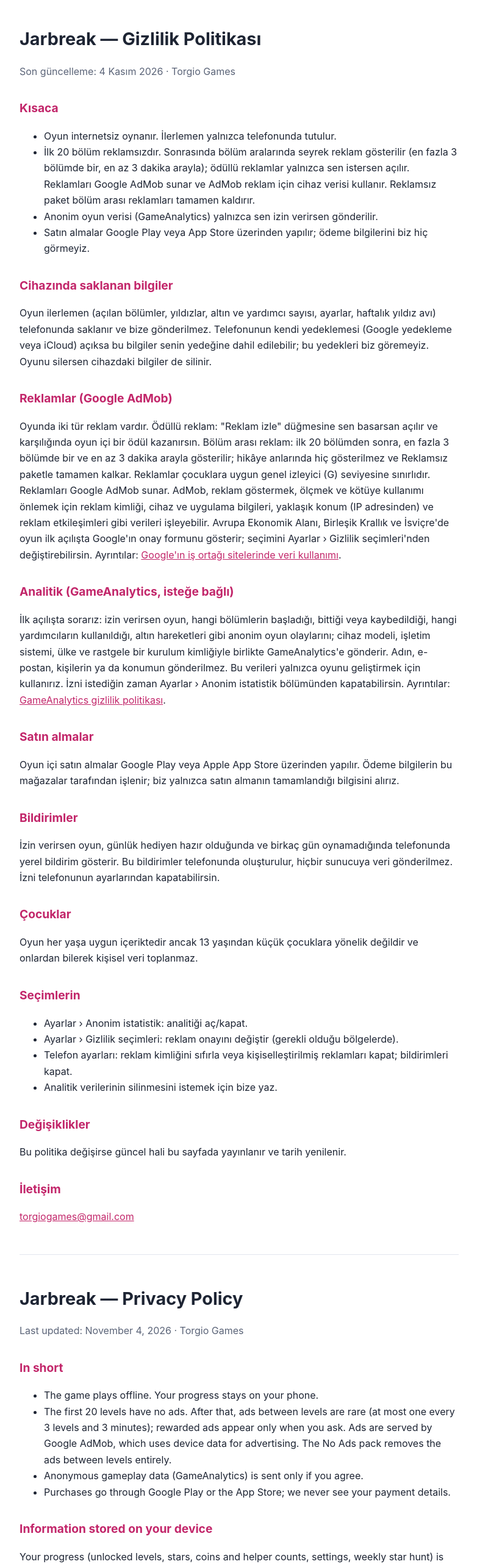
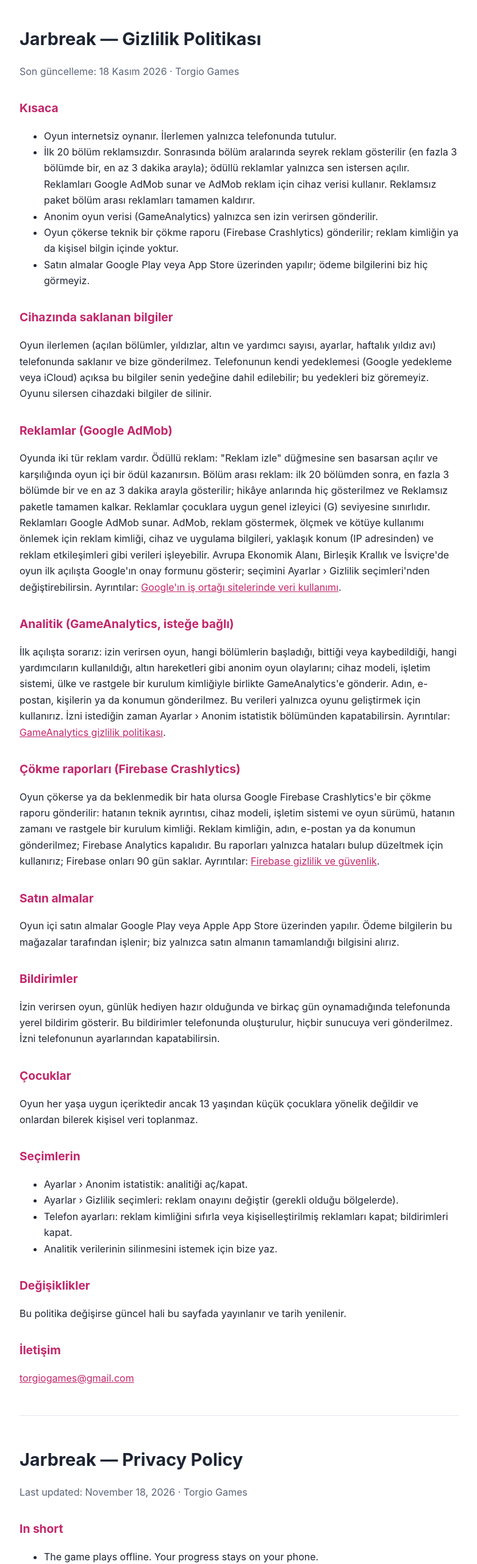
Before and after one commit to TorgioGames/torgiogames.github.io, a plain HTML site: page smashtale/privacy.html in a window 1280 px wide. Shown: the top 2565 px of the page at 61% size, without its empty margins (248-1030 px from the left). Drawn offline with Linux system fonts and the light colour scheme.

Commit message:
Jarbreak privacy: crash reports (Firebase Crashlytics)
Co-Authored-By: Claude Opus 5.5 <noreply@anthropic.com>

```diff
--- a/smashtale/privacy.html
+++ b/smashtale/privacy.html
@@ -17,13 +17,14 @@
 <body>
 <main>
   <h1>Jarbreak — Gizlilik Politikası</h1>
-  <p class="dim">Son güncelleme: 4 Kasım 2026 · Torgio Games</p>
+  <p class="dim">Son güncelleme: 18 Kasım 2026 · Torgio Games</p>
 
   <h2>Kısaca</h2>
   <ul>
     <li>Oyun internetsiz oynanır. İlerlemen yalnızca telefonunda tutulur.</li>
     <li>İlk 20 bölüm reklamsızdır. Sonrasında bölüm aralarında seyrek reklam gösterilir (en fazla 3 bölümde bir, en az 3 dakika arayla); ödüllü reklamlar yalnızca sen istersen açılır. Reklamları Google AdMob sunar ve AdMob reklam için cihaz verisi kullanır. Reklamsız paket bölüm arası reklamları tamamen kaldırır.</li>
     <li>Anonim oyun verisi (GameAnalytics) yalnızca sen izin verirsen gönderilir.</li>
+    <li>Oyun çökerse teknik bir çökme raporu (Firebase Crashlytics) gönderilir; reklam kimliğin ya da kişisel bilgin içinde yoktur.</li>
     <li>Satın almalar Google Play veya App Store üzerinden yapılır; ödeme bilgilerini biz hiç görmeyiz.</li>
   </ul>
 
@@ -35,6 +36,9 @@
 
   <h2>Analitik (GameAnalytics, isteğe bağlı)</h2>
   <p>İlk açılışta sorarız: izin verirsen oyun, hangi bölümlerin başladığı, bittiği veya kaybedildiği, hangi yardımcıların kullanıldığı, altın hareketleri gibi anonim oyun olaylarını; cihaz modeli, işletim sistemi, ülke ve rastgele bir kurulum kimliğiyle birlikte GameAnalytics'e gönderir. Adın, e-postan, kişilerin ya da konumun gönderilmez. Bu verileri yalnızca oyunu geliştirmek için kullanırız. İzni istediğin zaman Ayarlar › Anonim istatistik bölümünden kapatabilirsin. Ayrıntılar: <a href="https://gameanalytics.com/privacy">GameAnalytics gizlilik politikası</a>.</p>
+
+  <h2>Çökme raporları (Firebase Crashlytics)</h2>
+  <p>Oyun çökerse ya da beklenmedik bir hata olursa Google Firebase Crashlytics'e bir çökme raporu gönderilir: hatanın teknik ayrıntısı, cihaz modeli, işletim sistemi ve oyun sürümü, hatanın zamanı ve rastgele bir kurulum kimliği. Reklam kimliğin, adın, e-postan ya da konumun gönderilmez; Firebase Analytics kapalıdır. Bu raporları yalnızca hataları bulup düzeltmek için kullanırız; Firebase onları 90 gün saklar. Ayrıntılar: <a href="https://firebase.google.com/support/privacy">Firebase gizlilik ve güvenlik</a>.</p>
 
   <h2>Satın almalar</h2>
   <p>Oyun içi satın almalar Google Play veya Apple App Store üzerinden yapılır. Ödeme bilgilerin bu mağazalar tarafından işlenir; biz yalnızca satın almanın tamamlandığı bilgisini alırız.</p>
@@ -62,13 +66,14 @@
   <hr>
 
   <h1>Jarbreak — Privacy Policy</h1>
-  <p class="dim">Last updated: November 4, 2026 · Torgio Games</p>
+  <p class="dim">Last updated: November 18, 2026 · Torgio Games</p>
 
   <h2>In short</h2>
   <ul>
     <li>The game plays offline. Your progress stays on your phone.</li>
     <li>The first 20 levels have no ads. After that, ads between levels are rare (at most one every 3 levels and 3 minutes); rewarded ads appear only when you ask. Ads are served by Google AdMob, which uses device data for advertising. The No Ads pack removes the ads between levels entirely.</li>
     <li>Anonymous gameplay data (GameAnalytics) is sent only if you agree.</li>
+    <li>If the game crashes, a technical crash report (Firebase Crashlytics) is sent; it contains no advertising ID and no personal information.</li>
     <li>Purchases go through Google Play or the App Store; we never see your payment details.</li>
   </ul>
 
@@ -80,6 +85,9 @@
 
   <h2>Analytics (GameAnalytics, optional)</h2>
   <p>We ask on first launch. If you agree, the game sends anonymous gameplay events (levels started, finished or lost, helpers used, coin flow) together with device model, operating system, country and a random install ID to GameAnalytics. Your name, email, contacts and location are never sent. We use this only to improve the game. You can turn it off anytime in Settings › Anonymous stats. Details: <a href="https://gameanalytics.com/privacy">GameAnalytics privacy policy</a>.</p>
+
+  <h2>Crash reports (Firebase Crashlytics)</h2>
+  <p>If the game crashes or hits an unexpected error, a crash report is sent to Google Firebase Crashlytics: the technical details of the error, device model, operating system and game version, the time of the error and a random install ID. Your advertising ID, name, email and location are never sent; Firebase Analytics is turned off. We use these reports only to find and fix bugs; Firebase keeps them for 90 days. Details: <a href="https://firebase.google.com/support/privacy">Privacy and security in Firebase</a>.</p>
 
   <h2>Purchases</h2>
   <p>In-app purchases are made through Google Play or the Apple App Store. Your payment details are handled by those stores; we only receive confirmation that a purchase was completed.</p>
```
